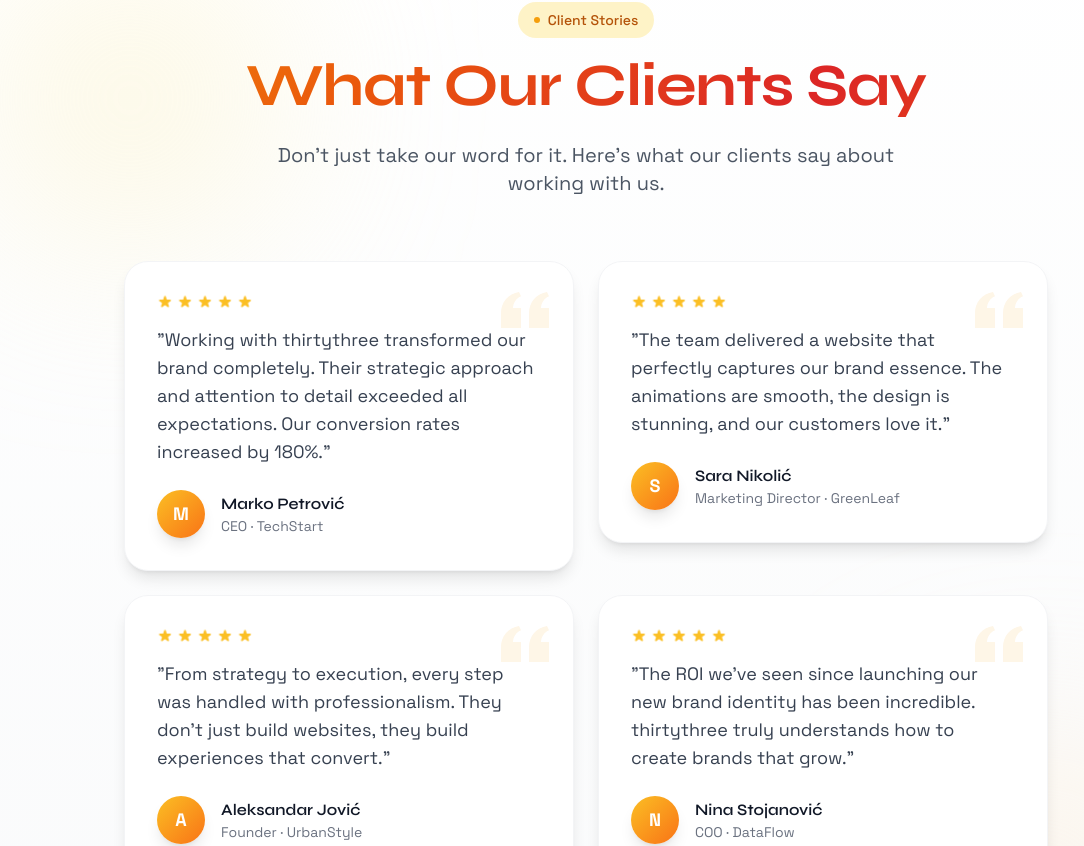
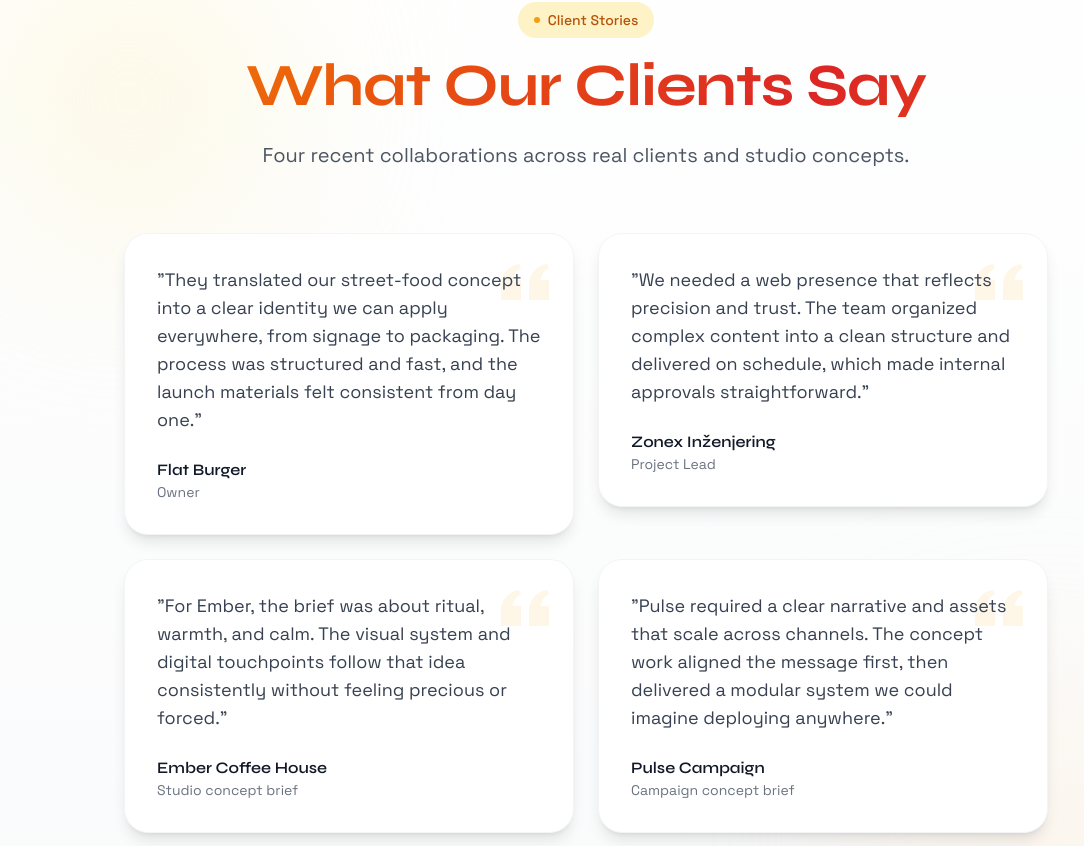
Before and after one commit to nemanja1033/thirtythree, a React (Vite) app: page / in a window 1280 px wide. Shown: the part 5365-6211 px from the top of the page, without its empty margins (54-1138 px from the left). Built offline with nearby package versions, Linux system fonts and the light colour scheme.

Commit message:
Update Instagram API, InstagramEmbed, TestimonialsSection and translations

```diff
--- a/src/components/TestimonialsSection.tsx
+++ b/src/components/TestimonialsSection.tsx
@@ -4,64 +4,37 @@
 
 interface Testimonial {
   id: number;
-  nameKey: string;
   roleKey: string;
-  companyKey: string;
+  projectKey: string;
   quoteKey: string;
-  avatar: string;
-  rating: number;
 }
 
 const testimonials: Testimonial[] = [
   {
     id: 1,
-    nameKey: "testimonials.1.name",
     roleKey: "testimonials.1.role",
-    companyKey: "testimonials.1.company",
+    projectKey: "testimonials.1.project",
     quoteKey: "testimonials.1.quote",
-    avatar: "M",
-    rating: 5,
   },
   {
     id: 2,
-    nameKey: "testimonials.2.name",
     roleKey: "testimonials.2.role",
-    companyKey: "testimonials.2.company",
+    projectKey: "testimonials.2.project",
     quoteKey: "testimonials.2.quote",
-    avatar: "S",
-    rating: 5,
   },
   {
     id: 3,
-    nameKey: "testimonials.3.name",
     roleKey: "testimonials.3.role",
-    companyKey: "testimonials.3.company",
+    projectKey: "testimonials.3.project",
     quoteKey: "testimonials.3.quote",
-    avatar: "A",
-    rating: 5,
   },
   {
     id: 4,
-    nameKey: "testimonials.4.name",
     roleKey: "testimonials.4.role",
-    companyKey: "testimonials.4.company",
+    projectKey: "testimonials.4.project",
     quoteKey: "testimonials.4.quote",
-    avatar: "N",
-    rating: 5,
   },
 ];
-
-function StarIcon({ filled }: { filled: boolean }) {
-  return (
-    <svg
-      className={`w-4 h-4 ${filled ? "text-amber-400" : "text-gray-300"}`}
-      fill="currentColor"
-      viewBox="0 0 20 20"
-    >
-      <path d="M9.049 2.927c.3-.921 1.603-.921 1.902 0l1.07 3.292a1 1 0 00.95.69h3.462c.969 0 1.371 1.24.588 1.81l-2.8 2.034a1 1 0 00-.364 1.118l1.07 3.292c.3.921-.755 1.688-1.54 1.118l-2.8-2.034a1 1 0 00-1.175 0l-2.8 2.034c-.784.57-1.838-.197-1.539-1.118l1.07-3.292a1 1 0 00-.364-1.118L2.98 8.72c-.783-.57-.38-1.81.588-1.81h3.461a1 1 0 00.951-.69l1.07-3.292z" />
-    </svg>
-  );
-}
 
 function TestimonialCard({ testimonial, index, isMobile, t }: { testimonial: Testimonial; index: number; isMobile: boolean; t: (key: string) => string }) {
   const cardRef = useRef<HTMLDivElement>(null);
@@ -91,15 +64,6 @@
           </svg>
         </div>
 
-        {/* Stars */}
-        <div className="flex gap-1 mb-4">
-          {[...Array(5)].map((_, i) => (
-            <div key={i}>
-              <StarIcon filled={i < testimonial.rating} />
-            </div>
-          ))}
-        </div>
-
         {/* Quote */}
         <p className="text-gray-700 text-base md:text-lg leading-relaxed mb-6 relative z-10">
           "{t(testimonial.quoteKey)}"
@@ -107,14 +71,9 @@
 
         {/* Author */}
         <div className="flex items-center gap-4">
-          <div className="w-12 h-12 rounded-full bg-gradient-to-br from-amber-400 to-orange-500 flex items-center justify-center text-white font-bold text-lg shadow-lg">
-            {testimonial.avatar}
-          </div>
           <div>
-            <h4 className="font-semibold text-gray-900">{t(testimonial.nameKey)}</h4>
-            <p className="text-sm text-gray-500">
-              {t(testimonial.roleKey)} · {t(testimonial.companyKey)}
-            </p>
+            <h4 className="font-semibold text-gray-900">{t(testimonial.projectKey)}</h4>
+            <p className="text-sm text-gray-500">{t(testimonial.roleKey)}</p>
           </div>
         </div>
       </div>
--- a/src/i18n/I18nProvider.tsx
+++ b/src/i18n/I18nProvider.tsx
@@ -238,23 +238,19 @@
   // Testimonials Section
   "testimonials.badge": "Client Stories",
   "testimonials.title": "What Our Clients Say",
-  "testimonials.subtitle": "Don't just take our word for it. Here's what our clients say about working with us.",
-  "testimonials.1.name": "Marko Petrović",
-  "testimonials.1.role": "CEO",
-  "testimonials.1.company": "TechStart",
-  "testimonials.1.quote": "Working with thirtythree transformed our brand completely. Their strategic approach and attention to detail exceeded all expectations. Our conversion rates increased by 180%.",
-  "testimonials.2.name": "Sara Nikolić",
-  "testimonials.2.role": "Marketing Director",
-  "testimonials.2.company": "GreenLeaf",
-  "testimonials.2.quote": "The team delivered a website that perfectly captures our brand essence. The animations are smooth, the design is stunning, and our customers love it.",
-  "testimonials.3.name": "Aleksandar Jović",
-  "testimonials.3.role": "Founder",
-  "testimonials.3.company": "UrbanStyle",
-  "testimonials.3.quote": "From strategy to execution, every step was handled with professionalism. They don't just build websites, they build experiences that convert.",
-  "testimonials.4.name": "Nina Stojanović",
-  "testimonials.4.role": "COO",
-  "testimonials.4.company": "DataFlow",
-  "testimonials.4.quote": "The ROI we've seen since launching our new brand identity has been incredible. thirtythree truly understands how to create brands that grow.",
+  "testimonials.subtitle": "Four recent collaborations across real clients and studio concepts.",
+  "testimonials.1.project": "Flat Burger",
+  "testimonials.1.role": "Owner",
+  "testimonials.1.quote": "They translated our street-food concept into a clear identity we can apply everywhere, from signage to packaging. The process was structured and fast, and the launch materials felt consistent from day one.",
+  "testimonials.2.project": "Zonex Inženjering",
+  "testimonials.2.role": "Project Lead",
+  "testimonials.2.quote": "We needed a web presence that reflects precision and trust. The team organized complex content into a clean structure and delivered on schedule, which made internal approvals straightforward.",
+  "testimonials.3.project": "Ember Coffee House",
+  "testimonials.3.role": "Studio concept brief",
+  "testimonials.3.quote": "For Ember, the brief was about ritual, warmth, and calm. The visual system and digital touchpoints follow that idea consistently without feeling precious or forced.",
+  "testimonials.4.project": "Pulse Campaign",
+  "testimonials.4.role": "Campaign concept brief",
+  "testimonials.4.quote": "Pulse required a clear narrative and assets that scale across channels. The concept work aligned the message first, then delivered a modular system we could imagine deploying anywhere.",
   "testimonials.trust.1": "100% Client Satisfaction",
   "testimonials.trust.2": "On-time Delivery",
   "testimonials.trust.3": "Long-term Partnerships",
@@ -996,23 +992,19 @@
   "testimonials.title": "Šta naši klijenti kažu",
   "testimonials.title.1": "Poverenje",
   "testimonials.title.2": "lidera industrije",
-  "testimonials.subtitle": "Ne verujte nam na reč. Evo šta naši klijenti kažu o saradnji sa nama.",
-  "testimonials.1.name": "Marko Petrović",
-  "testimonials.1.role": "Direktor",
-  "testimonials.1.company": "TechStart",
-  "testimonials.1.quote": "Rad sa thirtythree potpuno je transformisao naš brend. Njihov strateški pristup i pažnja prema detaljima premašili su sva očekivanja. Stope konverzije porasle su za 180%.",
-  "testimonials.2.name": "Sara Nikolić",
-  "testimonials.2.role": "Direktor marketinga",
-  "testimonials.2.company": "GreenLeaf",
-  "testimonials.2.quote": "Tim je isporučio sajt koji savršeno odražava suštinu našeg brenda. Animacije su glatke, dizajn je neverovatatan, a kupci ga obožavaju.",
-  "testimonials.3.name": "Aleksandar Jović",
-  "testimonials.3.role": "Osnivač",
-  "testimonials.3.company": "UrbanStyle",
-  "testimonials.3.quote": "Od strategije do realizacije, svaki korak je odrađen profesionalno. Ne grade samo sajtove, grade iskustva koja konvertuju.",
-  "testimonials.4.name": "Nina Stojanović",
-  "testimonials.4.role": "Operativni direktor",
-  "testimonials.4.company": "DataFlow",
-  "testimonials.4.quote": "ROI koji smo videli od lansiranja novog identiteta brenda je neverovatatan. thirtythree zaista razume kako da kreira brendove koji rastu.",
+  "testimonials.subtitle": "Četiri nedavne saradnje na realnim klijentima i studijskim konceptima.",
+  "testimonials.1.project": "Flat Burger",
+  "testimonials.1.role": "Vlasnik",
+  "testimonials.1.quote": "Preveli su naš street-food koncept u jasan identitet koji možemo da primenimo svuda, od signalizacije do ambalaže. Proces je bio strukturiran i brz, a lansirni materijali su od prvog dana delovali dosledno.",
+  "testimonials.2.project": "Zonex Inženjering",
+  "testimonials.2.role": "Projektni vođa",
+  "testimonials.2.quote": "Potrebno nam je bilo web prisustvo koje odražava preciznost i poverenje. Tim je složene sadržaje organizovao u jasnu strukturu i isporučio na vreme, što je interno odobravanje učinilo jednostavnim.",
+  "testimonials.3.project": "Ember Coffee House",
+  "testimonials.3.role": "Studijski koncept",
+  "testimonials.3.quote": "Za Ember je brief bio o ritualu, toplini i miru. Vizuelni sistem i digitalne tačke dodira prate tu ideju dosledno, bez prenaglašenosti.",
+  "testimonials.4.project": "Pulse Campaign",
+  "testimonials.4.role": "Koncept kampanje",
+  "testimonials.4.quote": "Pulse je zahtevao jasnu naraciju i assete koji skaliraju kroz kanale. Konceptni rad je prvo uskladio poruku, a zatim doneo modularni sistem koji smo mogli da zamislimo u svakoj primeni.",
   "testimonials.trust.1": "100% zadovoljstvo klijenata",
   "testimonials.trust.2": "Isporuka na vreme",
   "testimonials.trust.3": "Dugoročna partnerstva",
```
Also changed, not shown: api/instagram.ts (line endings or trailing spaces), src/components/InstagramEmbed.tsx (line endings or trailing spaces).
